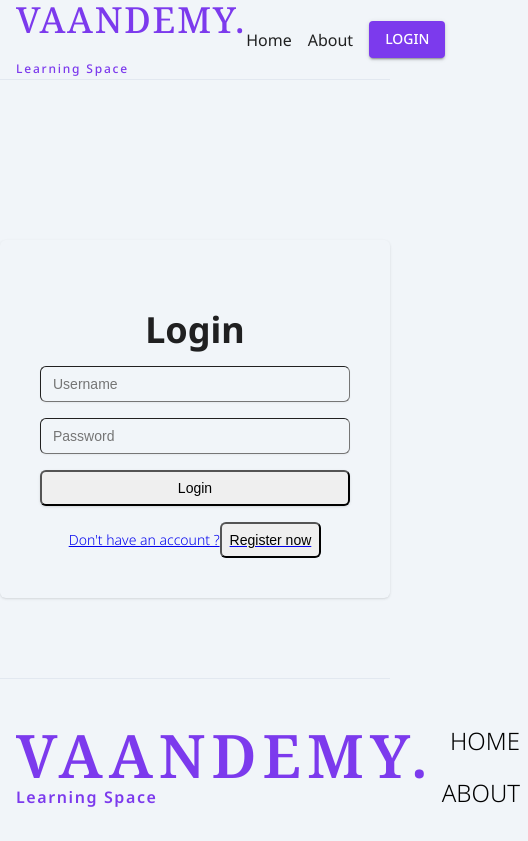
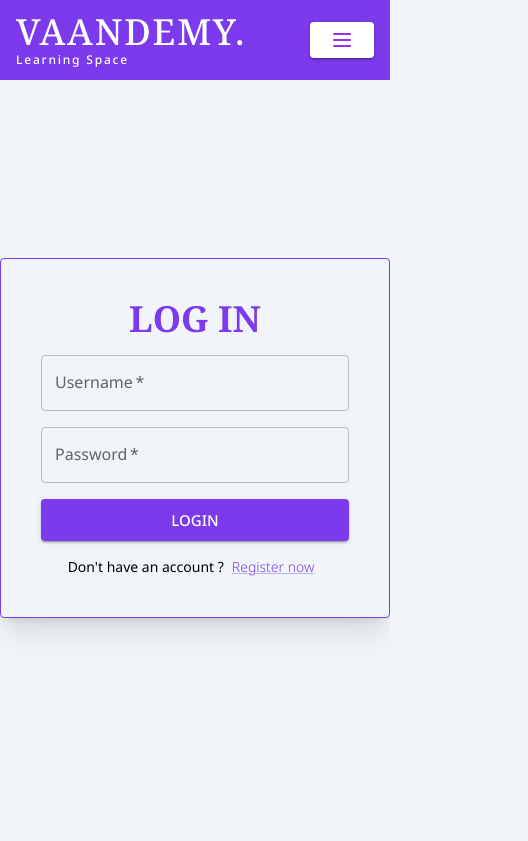
Before and after one commit to nattapoleim/e-learing-website, a React (Vite) app: page /login in a window 390 px wide. Shown: the top 841 px of the page, 528 px wide, since content can reach past the window. Built offline with nearby package versions, Linux system fonts and the light colour scheme.

Commit message:
many change style to mui

```diff
--- a/src/components/Footer.tsx
+++ b/src/components/Footer.tsx
@@ -9,39 +9,46 @@ function Footer() {
       <Box
          component={'footer'}
          borderTop={'1px solid #e2e8f0'}
+         bgcolor='primary.main'
          className='pt-10 pb-6 mt-20 min-h-52'
       >
-         <Container maxWidth='xl' className='flex items-center justify-between h-full'>
+         <Container
+            maxWidth='xl'
+            className='flex flex-col items-center justify-between h-full gap-10 sm:flex-row'
+         >
             <Box>
                <Link to='/' className='no-underline'>
                   <Typography
-                     color='primary'
+                     color='white'
                      variant='body1'
-                     className='font-serif text-6xl font-semibold tracking-widest '
+                     className='font-serif text-3xl font-semibold tracking-widest sm:text-6xl '
                   >
                      VAANDEMY.
                   </Typography>
                </Link>
-               <Typography color='primary' className='font-semibold tracking-widest'>
+               <Typography
+                  color='white'
+                  className='text-sm font-semibold tracking-widest text-end sm:text-lg'
+               >
                   Learning Space
                </Typography>
             </Box>
-            <div className='grid gap-2 text-xl uppercase text-end'>
+            <Box className='grid grid-cols-2 gap-2 text-xl uppercase sm:grid-cols-1 text-end'>
                <Link to='/'>
-                  <Button variant='text' className='text-2xl font-light text-black'>
+                  <Button variant='text' className='text-lg text-white sm:text-2xl'>
                      Home
                   </Button>
                </Link>
                <Link to='/about'>
-                  <Button variant='text' className='text-2xl font-light text-black'>
+                  <Button variant='text' className='text-lg text-white sm:text-2xl'>
                      About
                   </Button>
                </Link>
-            </div>
+            </Box>
          </Container>
-         <p className='mt-6 text-sm text-center uppercase text-slate-600'>
+         <Typography className='mt-6 text-sm text-center uppercase text-slate-200'>
             © 2024 Nattapol Eiamsa-Ard
-         </p>
+         </Typography>
       </Box>
    )
 }
--- /dev/null
+++ b/src/components/navbar/DrawerMenu.tsx
@@ -0,0 +1,84 @@
+import { AuthService } from '@/services/AuthService'
+import useUserStore from '@/store/userStore'
+import { Typography } from '@mui/material'
+import Box from '@mui/material/Box'
+import Divider from '@mui/material/Divider'
+import List from '@mui/material/List'
+import ListItem from '@mui/material/ListItem'
+import ListItemButton from '@mui/material/ListItemButton'
+import ListItemText from '@mui/material/ListItemText'
+import { useNavigate } from 'react-router-dom'
+
+const links = [
+   { title: 'Home', path: '/' },
+   { title: 'About', path: '/about' },
+]
+
+const DrawerMenu = ({ toggleDrawer }: any) => {
+   const { user, setUser } = useUserStore()
+   const navigate = useNavigate()
+
+   const handleLink = (path: string) => {
+      navigate(path)
+   }
+
+   const handleLogout = () => {
+      AuthService.logout()
+      setUser(null)
+      navigate('/')
+   }
+
+   return (
+      <Box sx={{ width: 250 }} role='presentation' onClick={toggleDrawer(false)}>
+         <Typography
+            variant='h6'
+            sx={{
+               color: 'primary.main',
+               display: 'flex',
+               alignItems: 'center',
+               justifyContent: 'center',
+               paddingY: '1rem',
+            }}
+         >
+            {user?.name}
+         </Typography>
+         <Divider />
+         <List>
+            {links.map(link => (
+               <ListItem key={link.title} disablePadding>
+                  <ListItemButton onClick={() => handleLink(link.path)}>
+                     <ListItemText
+                        primary={link.title}
+                        sx={{
+                           '& .MuiListItemText-primary': {
+                              color: 'black',
+                           },
+                        }}
+                     />
+                  </ListItemButton>
+               </ListItem>
+            ))}
+         </List>
+         <Divider />
+         <List>
+            <ListItem disablePadding>
+               <ListItemButton disabled>
+                  <ListItemText primary='Profile' />
+               </ListItemButton>
+            </ListItem>
+            <ListItem disablePadding>
+               <ListItemButton disabled>
+                  <ListItemText primary='Setting' />
+               </ListItemButton>
+            </ListItem>
+            <ListItem disablePadding>
+               <ListItemButton onClick={handleLogout}>
+                  <ListItemText primary='Log Out' />
+               </ListItemButton>
+            </ListItem>
+         </List>
+      </Box>
+   )
+}
+
+export default DrawerMenu
--- a/src/components/navbar/Navbar.tsx
+++ b/src/components/navbar/Navbar.tsx
@@ -2,17 +2,25 @@ import useUserStore from '@/store/userStore'
 import Box from '@mui/material/Box'
 import Button from '@mui/material/Button'
 import Container from '@mui/material/Container'
+import Drawer from '@mui/material/Drawer'
 import Link from '@mui/material/Link'
 import { Link as RouterLink } from 'react-router-dom'
-
 // components
+import DrawerMenu from '@/components/navbar/DrawerMenu'
 import NavbarProfileDropdown from '@/components/navbar/NavbarProfileDropdown'
+import { Menu } from 'lucide-react'
+import { useState } from 'react'
 
 function Navbar() {
    const { user } = useUserStore()
+   const [open, setOpen] = useState(false)
+
+   const toggleDrawer = (newOpen: boolean) => () => {
+      setOpen(newOpen)
+   }
 
    return (
-      <Box component={'header'} sx={{ height: '5rem', borderBottom: '1px solid #e2e8f0' }}>
+      <Box component={'header'} bgcolor='primary.main' color='white' sx={{ height: '5rem' }}>
          <Container
             maxWidth='xl'
             component={'nav'}
@@ -22,27 +30,37 @@ function Navbar() {
                component={RouterLink}
                to='/'
                underline='none'
+               color='white'
                className='font-serif text-4xl font-medium tracking-wider'
             >
-               VAANDEMY. <span className='text-xs font-noto'>Learning Space</span>
+               VAANDEMY.{' '}
+               <span className='block text-xs sm:inline-block font-noto'>Learning Space</span>
             </Link>
-            <Box
-               sx={{
-                  display: 'flex',
-                  alignItems: 'center',
-                  gap: '1rem',
-               }}
-            >
+            <Box className='items-center justify-center hidden gap-4 sm:flex'>
                <LinkButton to='/'>Home</LinkButton>
                <LinkButton to='/about'>About</LinkButton>
                {user ? (
                   <NavbarProfileDropdown />
                ) : (
                   <Link component={RouterLink} to='/login'>
-                     <Button variant='contained'>Login</Button>
+                     <Button variant='contained' color='inherit'>
+                        Login
+                     </Button>
                   </Link>
                )}
             </Box>
+
+            <Button
+               variant='contained'
+               className='bg-white sm:hidden'
+               color='primary'
+               onClick={toggleDrawer(true)}
+            >
+               <Menu className='text-purple-600 size-6' />
+            </Button>
+            <Drawer anchor='right' open={open} onClose={toggleDrawer(false)}>
+               <DrawerMenu toggleDrawer={toggleDrawer} />
+            </Drawer>
          </Container>
       </Box>
    )
--- a/src/components/navbar/NavbarProfileDropdown.tsx
+++ b/src/components/navbar/NavbarProfileDropdown.tsx
@@ -34,7 +34,7 @@ function NavbarProfileDropdown() {
             aria-expanded={open ? 'true' : undefined}
             onClick={handleClick}
             variant='outlined'
-            color='primary'
+            color='inherit'
          >
             {user?.name.split(' ')[0]}
          </Button>
--- a/src/pages/LoginPage.tsx
+++ b/src/pages/LoginPage.tsx
@@ -7,13 +7,17 @@ import {
    AlertDialogHeader,
    AlertDialogTitle,
 } from '@/components/ui/alert-dialog'
-import { Button } from '@/components/ui/button'
-import { Input } from '@/components/ui/input'
 import { AuthService } from '@/services/AuthService'
 import useStore from '@/store/userStore'
+import { Stack } from '@mui/material'
+import Box from '@mui/material/Box'
+import Button from '@mui/material/Button'
+import Link from '@mui/material/Link'
+import TextField from '@mui/material/TextField'
+import Typography from '@mui/material/Typography'
 import { useState } from 'react'
 import { SubmitHandler, useForm } from 'react-hook-form'
-import { Link, useNavigate } from 'react-router-dom'
+import { Link as RouterLink, useNavigate } from 'react-router-dom'
 
 type LoginInputs = {
    username: string
@@ -41,7 +45,7 @@ function LoginPage() {
    }
 
    return (
-      <section className='container'>
+      <Box component='section' className='flex h-[calc(100svh-8rem)] items-center justify-center'>
          <AlertDialog open={alertOpen} onOpenChange={setAlertOpen}>
             <AlertDialogContent>
                <AlertDialogHeader>
@@ -53,24 +57,54 @@ function LoginPage() {
                </AlertDialogFooter>
             </AlertDialogContent>
          </AlertDialog>
-         <main className='max-w-md p-10 mx-auto mt-40 border rounded-md shadow w-md'>
-            <h1 className='mb-4 text-4xl font-bold text-center text-primary'>Login</h1>
-            <form className='space-y-4' onSubmit={handleSubmit(handleLogin)}>
-               <Input placeholder='Username' {...register('username')} type='text' required />
-               <Input placeholder='Password' {...register('password')} type='password' required />
-               <Button className='w-full'>Login</Button>
-            </form>
-            <Link
+         <Box
+            component='main'
+            color='primary.main'
+            border={'1px solid'}
+            className='p-10 mx-auto rounded shadow-xl w-[28rem]'
+         >
+            <Typography
+               variant='h1'
+               className='mb-4 font-serif text-4xl font-bold text-center uppercase text-primary'
+            >
+               Log In
+            </Typography>
+            <Box component='form' className='' onSubmit={handleSubmit(handleLogin)}>
+               <Stack spacing={2} useFlexGap>
+                  <TextField
+                     label='Username'
+                     fullWidth
+                     {...register('username')}
+                     placeholder='username'
+                     type='text'
+                     autoComplete='current-username'
+                     required
+                  />
+                  <TextField
+                     fullWidth
+                     label='Password'
+                     {...register('password')}
+                     type='password'
+                     placeholder='**********'
+                     required
+                     autoComplete='current-password'
+                  />
+                  <Button type='submit' variant='contained' size='large' className='w-full'>
+                     Login
+                  </Button>
+               </Stack>
+            </Box>
+            <RouterLink
                to='/register'
-               className='flex items-center justify-center mt-4 text-sm font-light'
+               className='flex items-center justify-center mt-4 text-sm text-black no-underline'
             >
                Don't have an account ?
-               <Button variant='link' className='px-2 text-sm font-light text-primary/80 '>
+               <Link variant='body2' className='px-2 text-sm font-light text-primary/80 '>
                   Register now
-               </Button>
-            </Link>
-         </main>
-      </section>
+               </Link>
+            </RouterLink>
+         </Box>
+      </Box>
    )
 }
 
```
Also changed, not shown: src/components/CourseList.tsx (+9 -3 lines), src/pages/CoursePage.tsx (+6 -6 lines).
